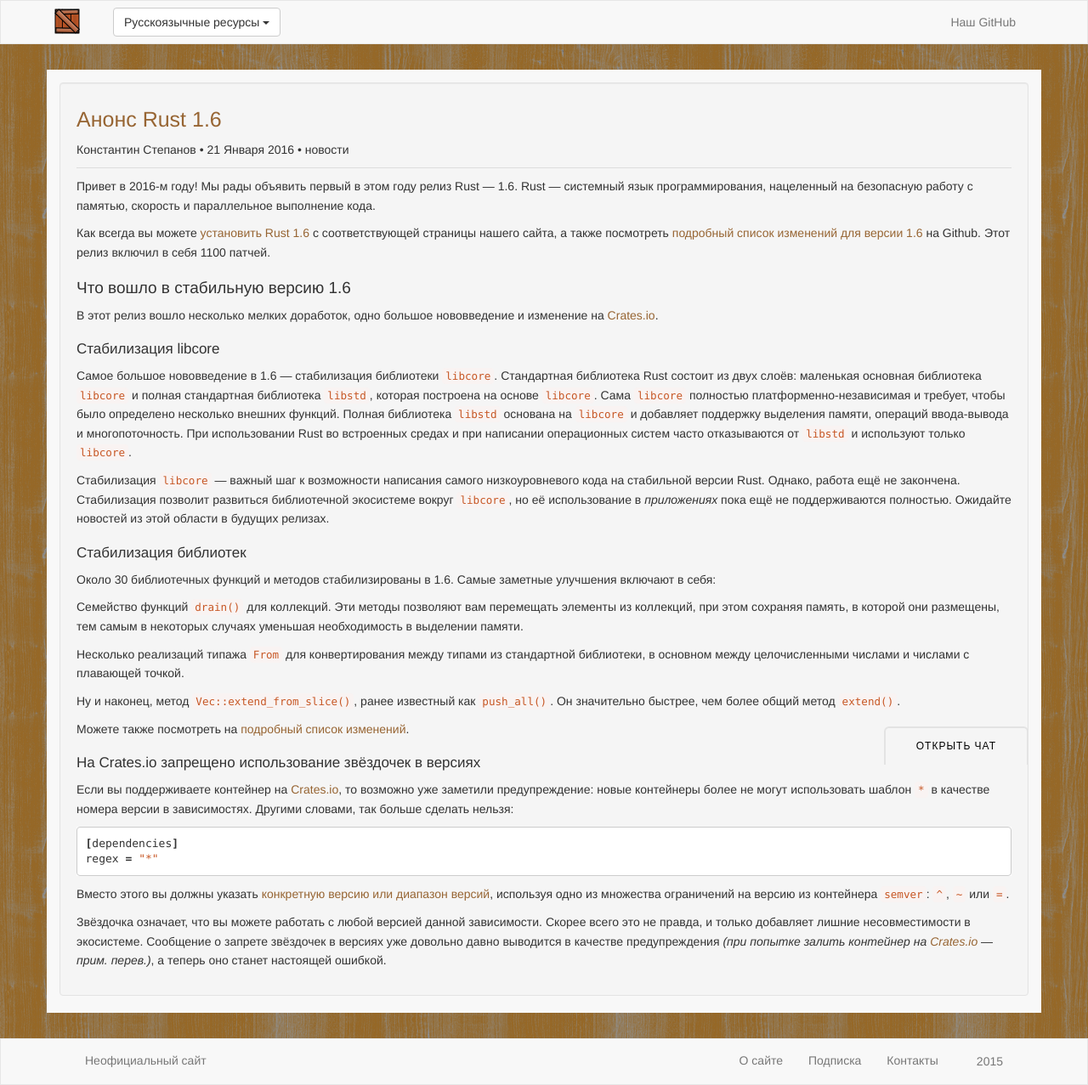
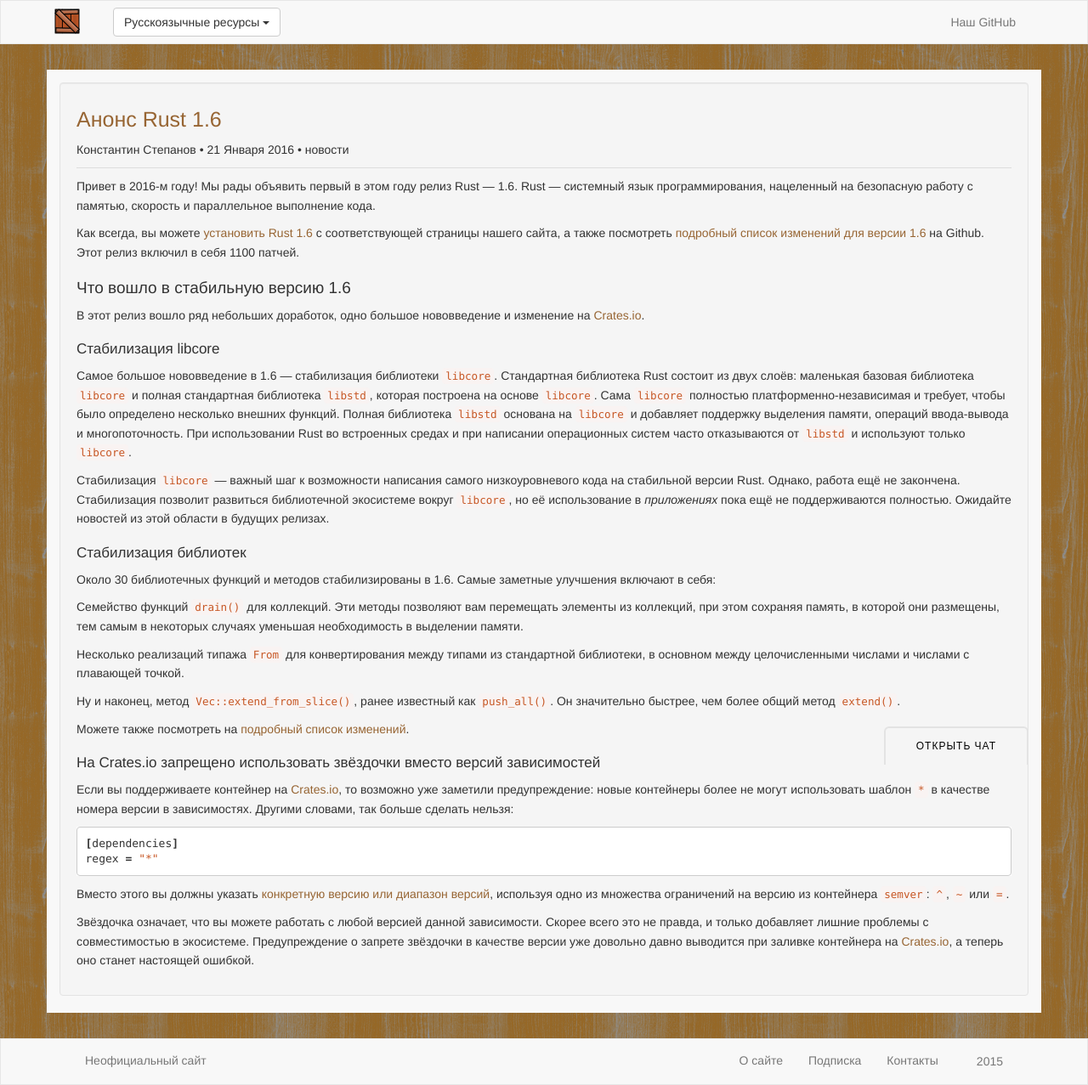
Before and after one commit to rust-lang-ru/rustycrate.ru, a Jekyll site: the page built from _posts/2016-01-21-Rust-1.6.md, in a window 1280 px wide. Shown: the whole page at 85% size. Built offline with Jekyll 4.4.1, drawn with Linux system fonts in a browser that asks for light colours; nearby versions of some CDN libraries; Markdown is read by kramdown in place of the engine named in the settings; comment, search, counter and statistics services are not loaded.

Commit message:
reworded some sentences

```diff
--- a/_posts/2016-01-21-Rust-1.6.md
+++ b/_posts/2016-01-21-Rust-1.6.md
@@ -9,19 +9,19 @@
 Rust — системный язык программирования, нацеленный на безопасную
 работу с памятью, скорость и параллельное выполнение кода.
 
-Как всегда вы можете [установить Rust 1.6][1] с соответствующей страницы
+Как всегда, вы можете [установить Rust 1.6][1] с соответствующей страницы
 нашего сайта, а также посмотреть [подробный список изменений для версии 1.6][2]
 на Github. Этот релиз включил в себя 1100 патчей.
 
 ## Что вошло в стабильную версию 1.6
 
-В этот релиз вошло несколько мелких доработок, одно большое нововведение и
+В этот релиз вошло ряд небольших доработок, одно большое нововведение и
 изменение на [Crates.io](https://crates.io).
 
 ### Стабилизация libcore
 
 Самое большое нововведение в 1.6 — стабилизация библиотеки [`libcore`][3].
-Стандартная библиотека Rust состоит из двух слоёв: маленькая основная
+Стандартная библиотека Rust состоит из двух слоёв: маленькая базовая
 библиотека `libcore` и полная стандартная библиотека `libstd`, которая
 построена на основе `libcore`. Сама `libcore` полностью платформенно-независимая
 и требует, чтобы было определено несколько внешних функций.
@@ -54,7 +54,7 @@
 
 Можете также посмотреть на [подробный список изменений][2].
 
-### На Crates.io запрещено использование звёздочек в версиях
+### На Crates.io запрещено использовать звёздочки вместо версий зависимостей
 
 Если вы поддерживаете контейнер на [Crates.io](https://crates.io), то возможно
 уже заметили предупреждение: новые контейнеры более не могут использовать
@@ -72,9 +72,8 @@
 
 Звёздочка означает, что вы можете работать с любой версией
 данной зависимости. Скорее всего это не правда, и только добавляет лишние
-несовместимости в экосистеме. Сообщение о запрете звёздочек в версиях уже
-довольно давно выводится в качестве предупреждения *(при попытке залить
-контейнер на [Crates.io](https://crates.io) — прим. перев.)*, а теперь
+проблемы с совместимостью в экосистеме. Предупреждение о запрете звёздочки в качестве версии уже
+довольно давно выводится при заливке контейнера на [Crates.io](https://crates.io), а теперь
 оно станет настоящей ошибкой.
 
 [1]: http://www.rust-lang.org/install.html
```
